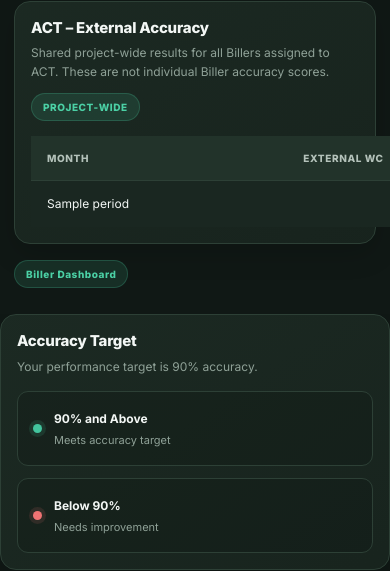
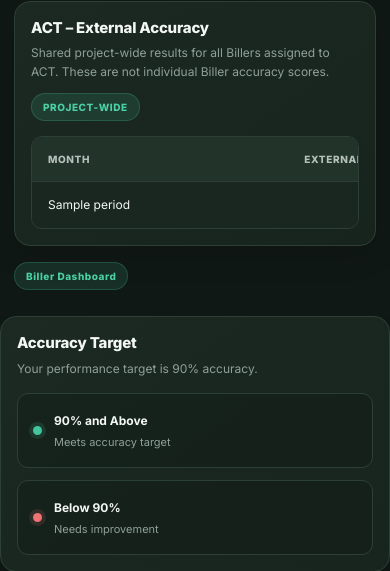
Before and after one commit to PurpleQueen04/billers-running-error-accuracy-system, a Flask app: template templates/biller.html in a window 390 px wide; the page is wider, and only the part inside the window is pictured. Shown: the part 1566-2137 px from the top of that part. Run offline with Flask 3, Linux system fonts and the light colour scheme; the template is opened without the code that fills it: most values are stand-ins (such as "Sample title", 1, 10 or a date in 2020); some libraries are stand-ins or nearby versions.

Commit message:
Use responsive table styling for ACT accuracy panel

```diff
--- a/templates/biller.html
+++ b/templates/biller.html
@@ -146,7 +146,7 @@ document.addEventListener("DOMContentLoaded",function(){
         </div>
         <span class="section-tag">PROJECT-WIDE</span>
     </div>
-    <div class="table-responsive">
+    <div class="table-container">
         <table class="data-table">
             <thead>
                 <tr>
```
